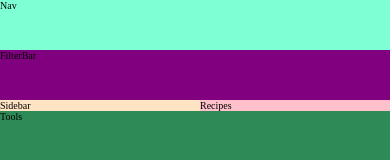
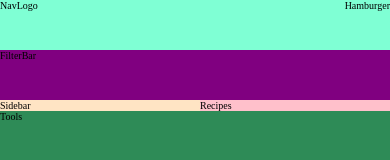
Before and after one commit to baconsocrispy/cocktail-app, a Next.js app: page / in a window 390 px wide. Shown: the top 160 px of the page. Built offline with nearby package versions, Linux system fonts and the light colour scheme.

Commit message:
added logo and hamburger menu to navbar

```diff
--- a/components/nav/_nav.styles.scss
+++ b/components/nav/_nav.styles.scss
@@ -1,4 +1,7 @@
 .nav {
+  display: flex;
   grid-column: 1 / -1;
+  justify-content: space-between;
+
   background-color: aquamarine;
 }
--- a/components/nav/nav.component.tsx
+++ b/components/nav/nav.component.tsx
@@ -1,6 +1,13 @@
 const Nav = () => {
   return (
-    <div className="nav">Nav</div>
+    <nav className="nav">
+      <div className="nav__logo">
+        NavLogo
+      </div>
+      <div className="hamburger">
+        Hamburger
+      </div>
+    </nav>
   )
 }
 
```
